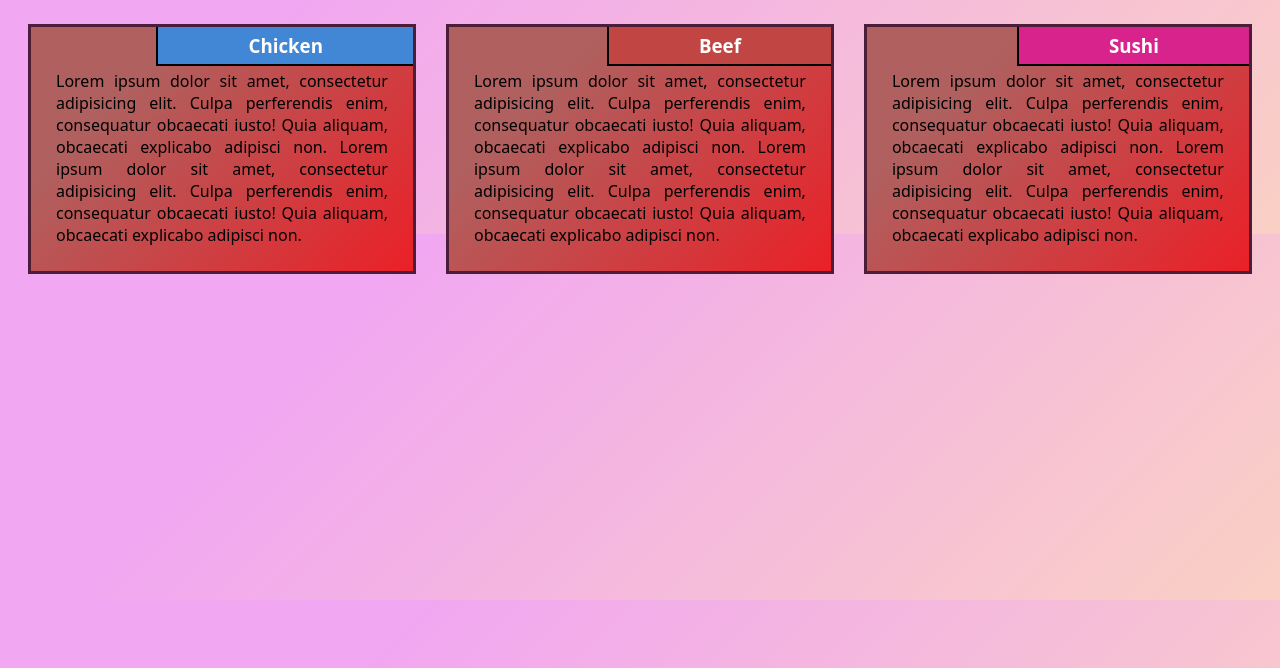
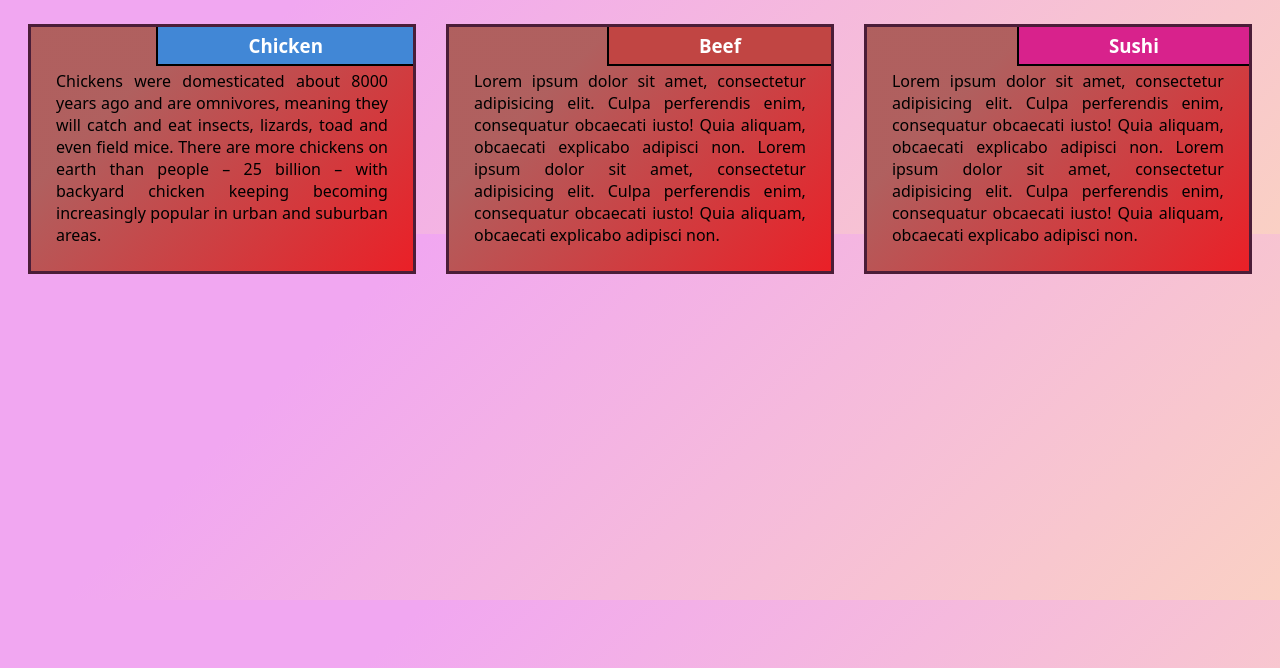
Before and after one commit to Okeyemi-Henry/COURSERA-MODULE-2-SOLUTION, a plain HTML site: page index.html in a window 1280 px wide. Shown: the part 132-800 px from the top of the page. Drawn offline with Linux system fonts and the light colour scheme.

Commit message:
Update index.html

```diff
--- a/index.html
+++ b/index.html
@@ -22,8 +22,7 @@
             <h3>Chicken</h3>
           </div>
           <p>
-            Lorem ipsum dolor sit amet, consectetur adipisicing elit. Culpa perferendis enim, consequatur obcaecati iusto! Quia aliquam, obcaecati explicabo adipisci non. Lorem ipsum dolor sit amet, consectetur adipisicing elit. Culpa perferendis enim, consequatur obcaecati iusto! Quia aliquam, obcaecati explicabo adipisci non.
-          </p>
+           Chickens were domesticated about 8000 years ago and are omnivores, meaning they will catch and eat insects, lizards, toad and even field mice. There are more chickens on earth than people – 25 billion – with backyard chicken keeping becoming increasingly popular in urban and suburban areas.</p>
         </div>
       </div>
       <div class="col-lg-4">
```
